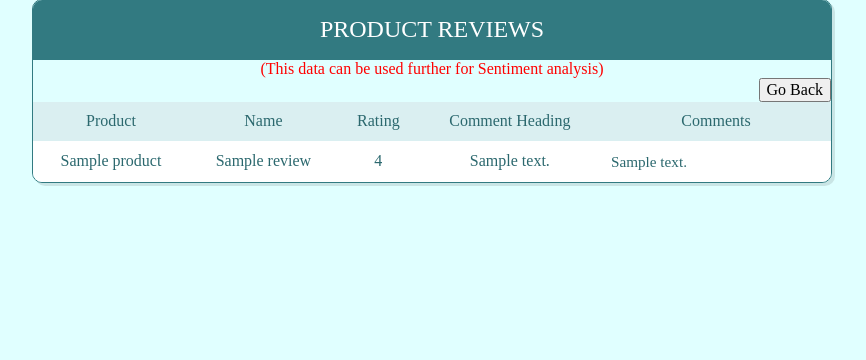
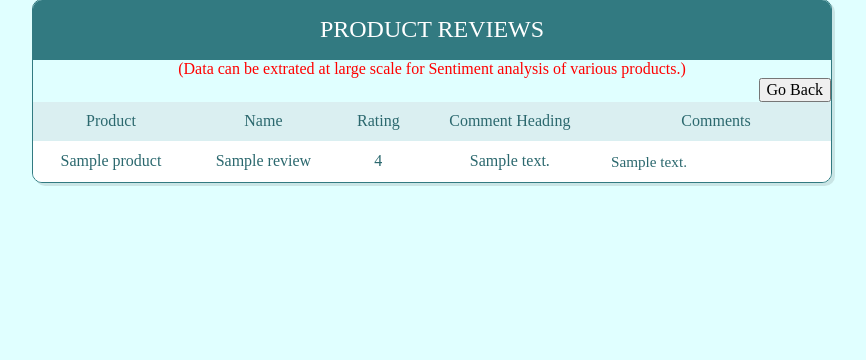
Before and after one commit to tanumalay/WebScrappingDeployment, a Flask app: template templates/results.html in a window 1280 px wide. Shown: the part 17-377 px from the top of the page, without its empty margins (208-1074 px from the left). Run offline with Flask 2, Linux system fonts and the light colour scheme; the template is opened without the code that fills it: most values are stand-ins (such as "Sample title", 1, 10 or a date in 2020); some libraries are stand-ins or nearby versions.

Commit message:
Update results.html

```diff
--- a/templates/results.html
+++ b/templates/results.html
@@ -18,7 +18,7 @@
 
   <div class="table-users">
    <div class="header">Product Reviews</div>
-      <div style="text-align: center; color:red;">(This data can be used further for Sentiment analysis)</div>
+      <div style="text-align: center; color:red;">(Data can be extrated at large scale for Sentiment analysis of various products.)</div>
 <div style="text-align: right">
 <button onclick="goBack()">Go Back</button>
 </div>
```
